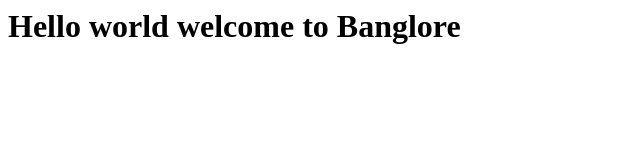
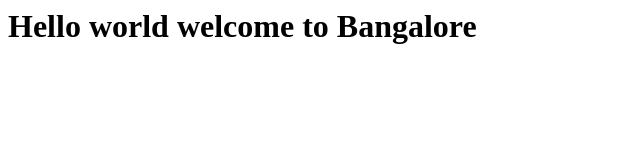
Before and after one commit to Hiteshmankar123/ansible_practice, a plain HTML site: page Playbook/index.html in a window 1280 px wide. Shown: the full height of the page, 0-640 px from the left. Drawn offline with Linux system fonts and the light colour scheme.

Commit message:
--- Auto Git Commit ---

```diff
--- a/Playbook/index.html
+++ b/Playbook/index.html
@@ -1 +1 @@
-<h1> Hello world welcome to Banglore </h1>
+<h1> Hello world welcome to Bangalore </h1>
```
